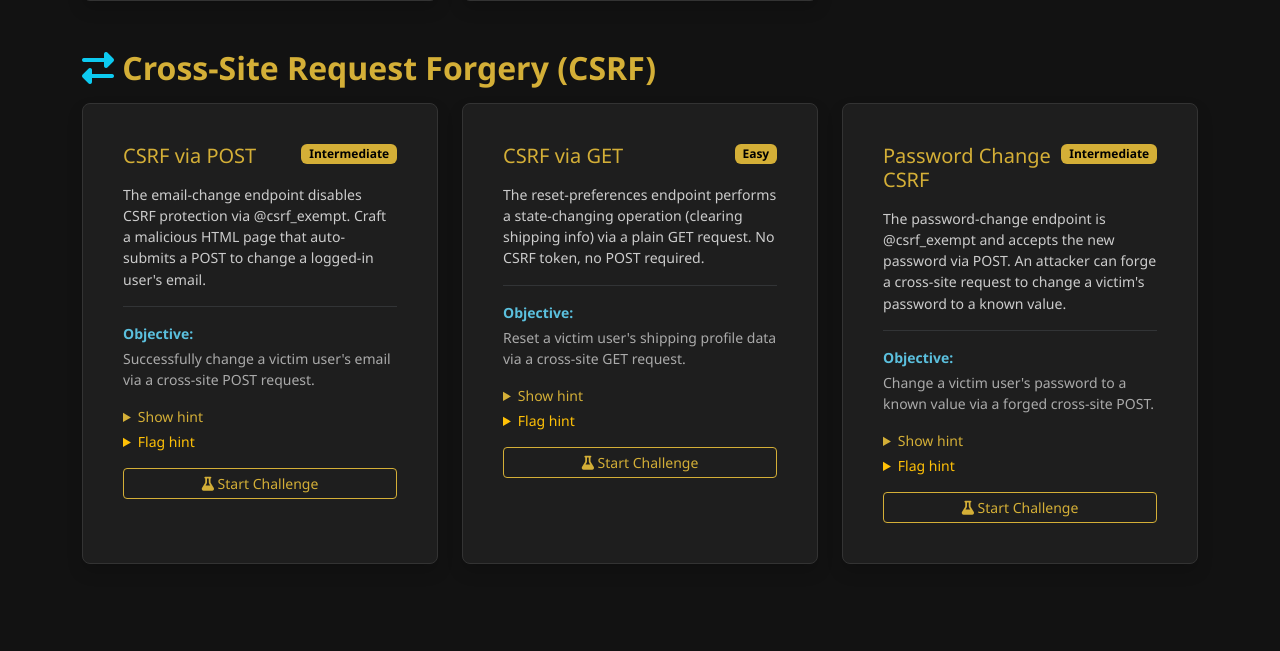
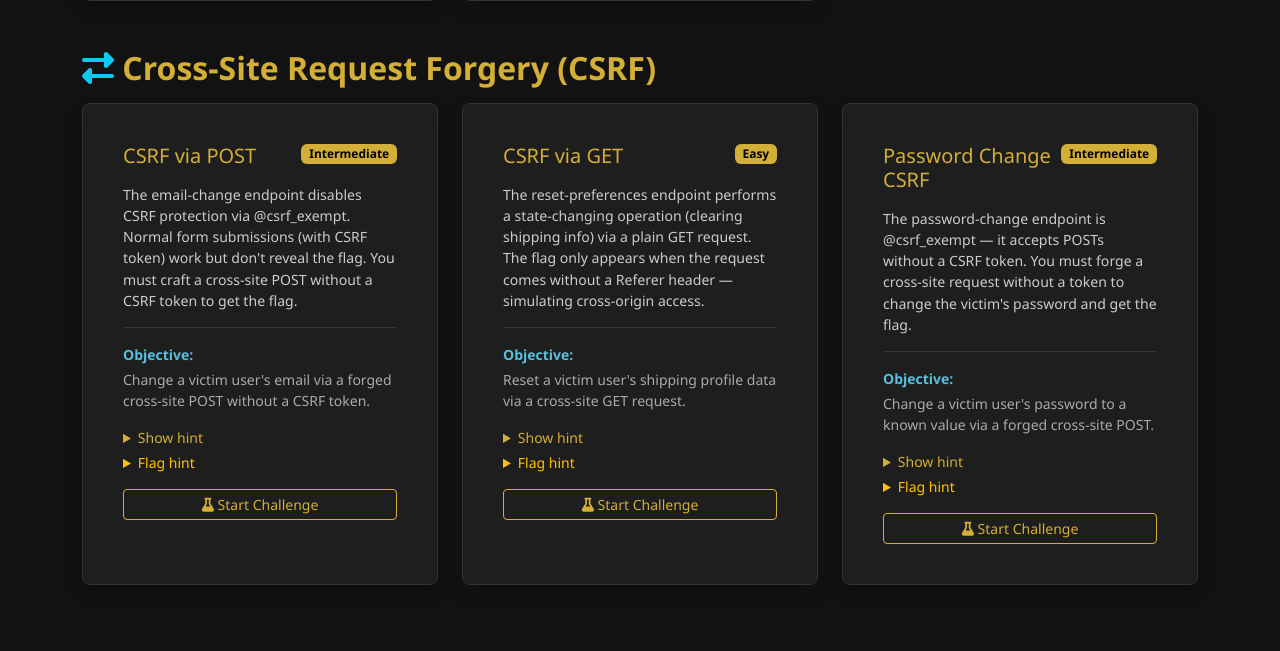
Before and after one commit to lipon101/Helmaand, a Django app: page /lab/ in a window 1280 px wide. Shown: the part 2215-2866 px from the top of the page. Run offline with Django 5.2, Linux system fonts and the light colour scheme.

Commit message:
Fix CSRF: flag only on cross-origin (no auto-disclosure)
Three CSRF challenges now require actual exploitation:

1. CSRF POST (change-email): form has {% csrf_token %} for normal use.
   Flag only appears when POST is made WITHOUT csrfmiddlewaretoken
   (simulating cross-origin forged request).

2. CSRF GET (reset-preferences): flag only appears when no Referer
   header is present (simulating <img> tag from external page or
   direct URL navigation). Same-origin navigation with Referer
   performs the state change but doesn't reveal the flag.

3. CSRF Password: same as #1 — flag only without CSRF token.

Normal form usage on all three endpoints works correctly but
never reveals the flag. The user must craft a cross-site request
to get the flag.

Also updated templates with {% csrf_token %}, lab hints, CTF.md
walkthroughs, and README.md instructions.

```diff
--- a/security/views.py
+++ b/security/views.py
@@ -95,17 +95,17 @@ def lab_index(request):
             'objective': 'Log in to the staff area without knowing any password.',
             'flag_hint': 'After bypassing auth, the page shows the flag in a success flash message.',
         },
-        # ──────────────────── CSRF (5) ────────────────────
+        # ──────────────────── CSRF (3) ────────────────────
         {
             'id': 'csrf_post',
             'name': 'CSRF via POST',
             'difficulty': 'Intermediate',
             'category': 'CSRF',
             'endpoint': '/accounts/change-email/',
-            'description': 'The email-change endpoint disables CSRF protection via @csrf_exempt. Craft a malicious HTML page that auto-submits a POST to change a logged-in user\'s email.',
-            'hint': 'The change-email form has no CSRF token and the view is @csrf_exempt. Build an external HTML page with a hidden auto-submitting form that POSTs email=attacker@evil.com to /accounts/change-email/.',
-            'objective': 'Successfully change a victim user\'s email via a cross-site POST request.',
-            'flag_hint': 'After the POST succeeds, the redirect page shows the flag in a flash message.',
+            'description': 'The email-change endpoint disables CSRF protection via @csrf_exempt. Normal form submissions (with CSRF token) work but don\'t reveal the flag. You must craft a cross-site POST without a CSRF token to get the flag.',
+            'hint': 'The form has a CSRF token for legitimate use, but the view is @csrf_exempt — it accepts POSTs without a token. Build an external HTML page with an auto-submitting form that does NOT include a CSRF token. Submit to /accounts/change-email/ with email=attacker@evil.com.',
+            'objective': 'Change a victim user\'s email via a forged cross-site POST without a CSRF token.',
+            'flag_hint': 'The flag appears only when the POST is received without a CSRF token (simulating cross-origin).',
         },
         {
             'id': 'csrf_get',
@@ -113,10 +113,10 @@ def lab_index(request):
             'difficulty': 'Easy',
             'category': 'CSRF',
             'endpoint': '/accounts/reset-preferences/',
-            'description': 'The reset-preferences endpoint performs a state-changing operation (clearing shipping info) via a plain GET request. No CSRF token, no POST required.',
-            'hint': 'Simply embedding <code>&lt;img src="https://helmaand.local/accounts/reset-preferences/"&gt;</code> on any page will trigger the reset when a logged-in victim visits.',
+            'description': 'The reset-preferences endpoint performs a state-changing operation (clearing shipping info) via a plain GET request. The flag only appears when the request comes without a Referer header — simulating cross-origin access.',
+            'hint': 'Embed <code>&lt;img src="https://helmaand.local/accounts/reset-preferences/"&gt;</code> on an external page, or type the URL directly in your browser (no Referer). The state change happens silently, and the flag appears on the redirect.',
             'objective': 'Reset a victim user\'s shipping profile data via a cross-site GET request.',
-            'flag_hint': 'After the GET succeeds, the redirect page shows the flag in a flash message.',
+            'flag_hint': 'The flag only appears when the request has no Referer header (external page or direct URL).',
         },
         {
             'id': 'csrf_password',
@@ -124,7 +124,7 @@ def lab_index(request):
             'difficulty': 'Intermediate',
             'category': 'CSRF',
             'endpoint': '/accounts/change-password/',
-            'description': 'The password-change endpoint is @csrf_exempt and accepts the new password via POST. An attacker can forge a cross-site request to change a victim\'s password to a known value.',
+            'description': 'The password-change endpoint is @csrf_exempt — it accepts POSTs without a CSRF token. You must forge a cross-site request without a token to change the victim\'s password and get the flag.',
             'hint': 'Build an auto-submitting form that POSTs new_password=attacker123 to /accounts/change-password/. The victim\'s password is changed without their knowledge.',
             'objective': 'Change a victim user\'s password to a known value via a forged cross-site POST.',
             'flag_hint': 'After the password change succeeds, the profile page shows the flag in a flash message.',
--- a/templates/accounts/change_email.html
+++ b/templates/accounts/change_email.html
@@ -10,8 +10,9 @@
                 <h2 class="gold-text mb-3">Change Email Address</h2>
                 <p class="text-secondary">Current email: <strong>{{ user.email }}</strong></p>
                 <hr class="border-secondary">
-                <!-- VULNERABLE (CSRF): no {% csrf_token %} + view is @csrf_exempt -->
+                <!-- VULNERABLE (CSRF): @csrf_exempt allows cross-origin POSTs without a token -->
                 <form method="POST" action="{% url 'accounts:change_email' %}">
+                    {% csrf_token %}
                     <div class="mb-3">
                         <label class="form-label text-light">New Email</label>
                         <input type="email" name="email" class="form-control" placeholder="Enter new email" required>
--- a/templates/accounts/change_password.html
+++ b/templates/accounts/change_password.html
@@ -10,8 +10,9 @@
                 <h2 class="gold-text mb-3">Change Password</h2>
                 <p class="text-secondary">Enter your new password below.</p>
                 <hr class="border-secondary">
-                <!-- VULNERABLE (CSRF - Password change): no {% csrf_token %} + view is @csrf_exempt -->
+                <!-- VULNERABLE (CSRF - Password change): @csrf_exempt allows cross-origin POSTs without a token -->
                 <form method="POST" action="{% url 'accounts:change_password' %}">
+                    {% csrf_token %}
                     <div class="mb-3">
                         <label class="form-label text-light">New Password</label>
                         <input type="password" name="new_password" class="form-control" placeholder="Enter new password" required>
```
Also changed, not shown: CTF.md (+26 -21 lines), accounts/views.py (+23 -6 lines), README.md.
